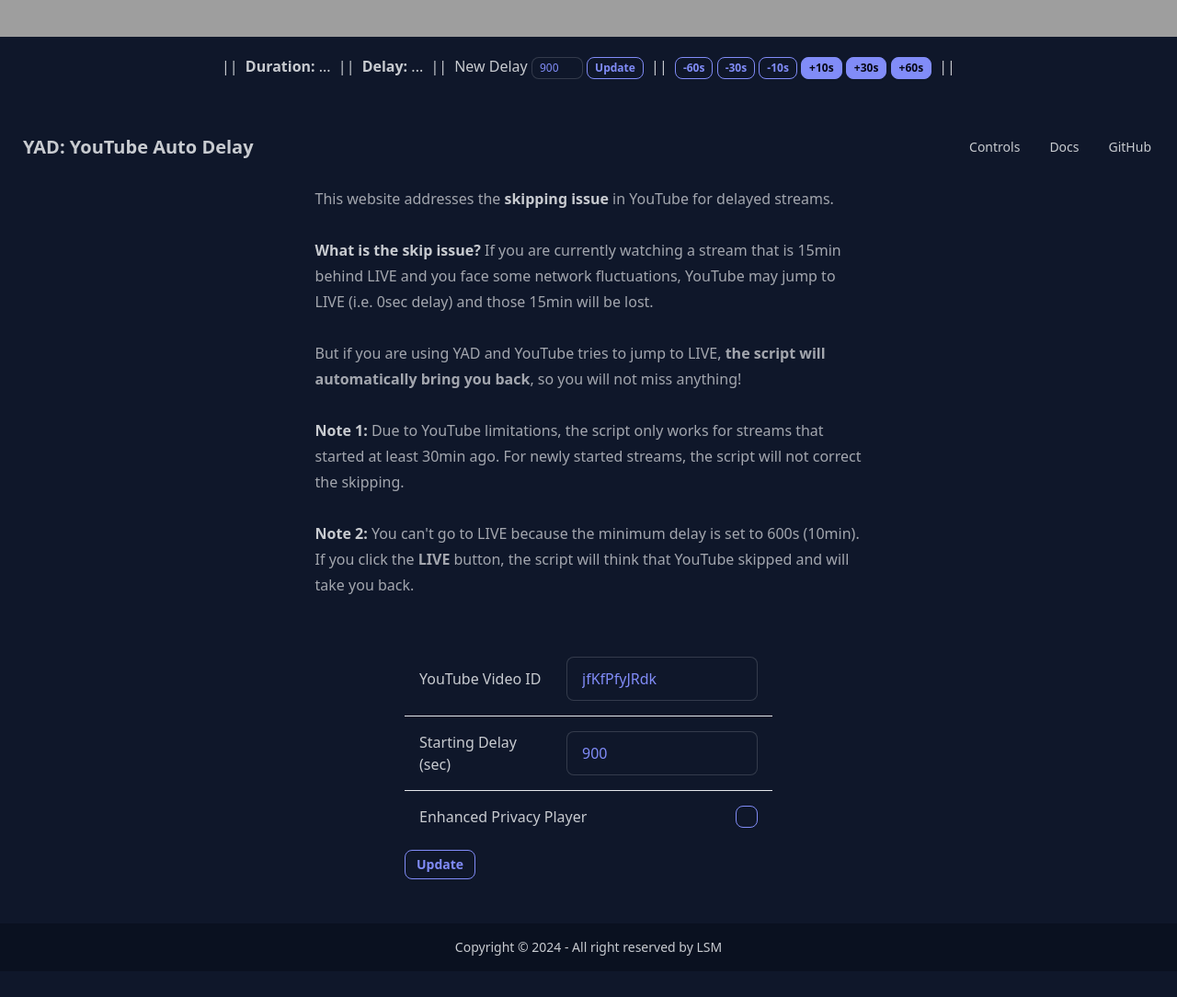
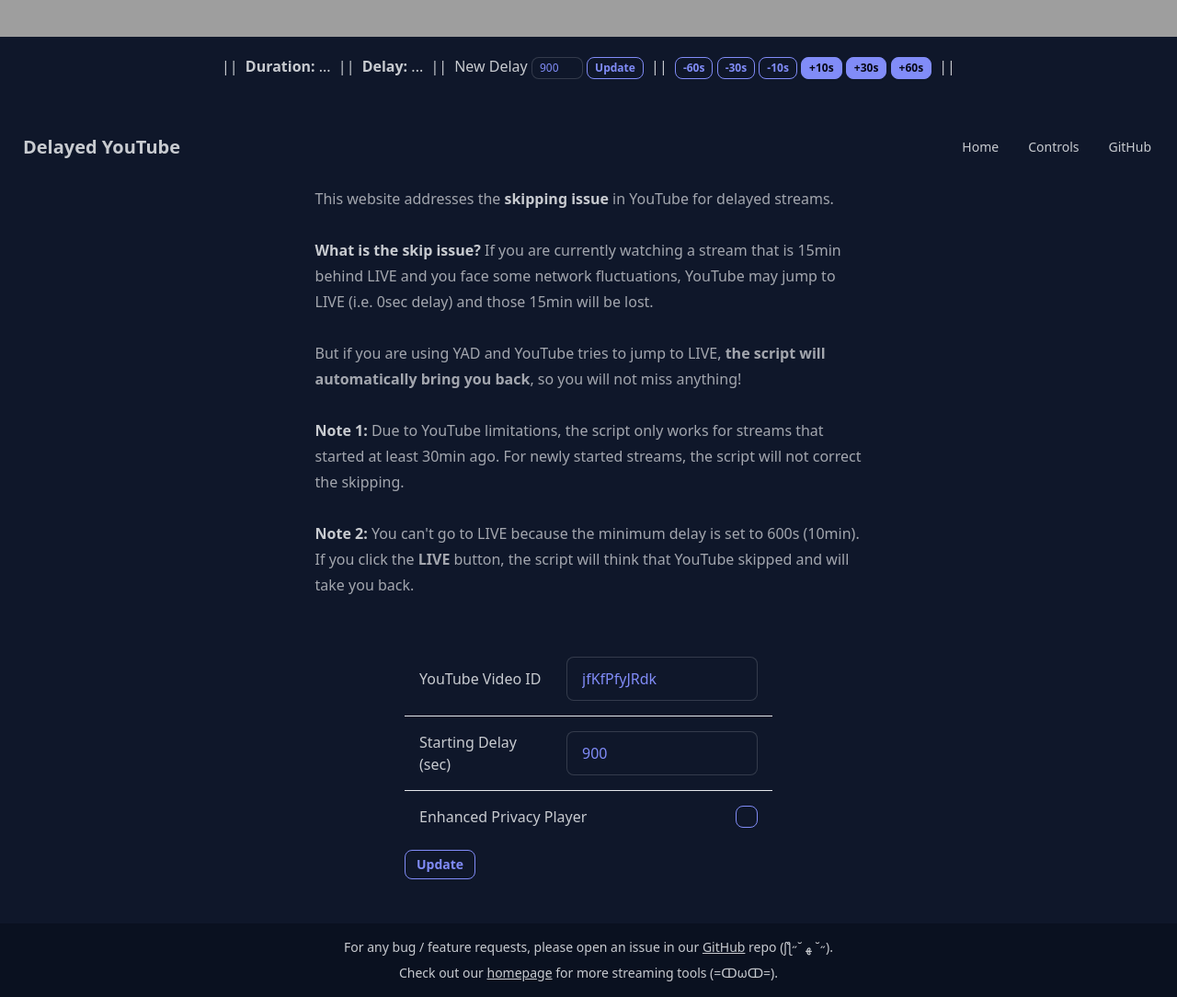
Before and after one commit to live-miracles/delayed-yt, a plain HTML site: page index.html in a window 1280 px wide. Shown: the part 680-1764 px from the top of the page at 92% size. Before the commit the page ends 1736 px from the top, so only its background shows below. Drawn offline with Linux system fonts and the light colour scheme; grey boxes are pictures that could not be loaded.

Commit message:
ui improvement

```diff
--- a/index.html
+++ b/index.html
@@ -48,12 +48,12 @@
 
     <div class="navbar mb-2 mt-10 bg-base-100">
       <div class="flex-1">
-        <a class="btn btn-ghost text-xl" href="/">YAD: YouTube Auto Delay</a>
+        <a class="btn btn-ghost text-xl" href="/">Delayed YouTube</a>
       </div>
       <div class="flex-none">
         <ul class="menu menu-horizontal px-1">
+          <li><a href="/">Home</a></li>
           <li><a href="/delayed-yt/controls.html" target="_blank">Controls</a></li>
-          <li><a href="#docs">Docs</a></li>
           <li><a href="https://github.com/isha-live/delayed-yt/" target="_blank">GitHub</a></li>
         </ul>
       </div>
@@ -113,7 +113,11 @@
 
     <footer class="footer footer-center mt-10 bg-base-300 p-4 text-base-content">
       <aside>
-        <p>Copyright © 2024 - All right reserved by LSM</p>
+        <p>
+          For any bug / feature requests, please open an issue in our
+          <a class="link" href="https://github.com/isha-live/gallery/" target="_blank">GitHub</a> repo (ʃƪ˶˘ ﻬ ˘˶).
+        </p>
+        <p>Check out our <a class="link" href="/">homepage</a> for more streaming tools (=ↀωↀ=).</p>
       </aside>
     </footer>
   </body>
```
